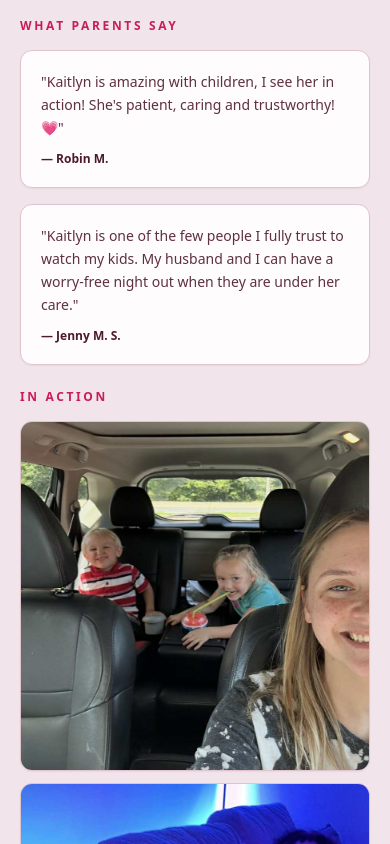
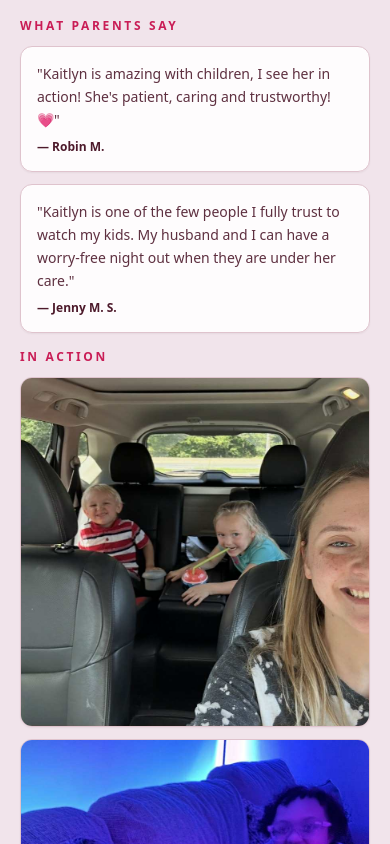
Before and after one commit to raczniakservices/kaitlyn-nanny-landing, a Next.js app in the folder apps/kaitlyn-nanny/: page / in a window 390 px wide. Shown: the part 1120-1964 px from the top of the page. Built offline with nearby package versions, Linux system fonts and the light colour scheme.

Commit message:
Tighten mobile spacing for testimonials and photo gallery

```diff
--- a/apps/kaitlyn-nanny/app/page.tsx
+++ b/apps/kaitlyn-nanny/app/page.tsx
@@ -87,23 +87,23 @@ export default function Page() {
 
             {/* Testimonials */}
             <Reveal delay={0.25}>
-              <div className="mb-6">
-                <p className="mb-4 text-xs font-bold tracking-[0.22em] text-[hsl(var(--accent-deep))]">WHAT PARENTS SAY</p>
-                <div className="space-y-4">
+              <div className="mb-4">
+                <p className="mb-3 text-xs font-bold tracking-[0.22em] text-[hsl(var(--accent-deep))]">WHAT PARENTS SAY</p>
+                <div className="space-y-3">
                   {/* Testimonial 1 */}
-                  <div className="rounded-xl border border-[hsl(var(--border))] bg-white/90 p-5 shadow-sm">
+                  <div className="rounded-xl border border-[hsl(var(--border))] bg-white/90 p-4 shadow-sm">
                     <p className="text-sm leading-relaxed text-[hsl(var(--text))]/90">
                       &quot;Kaitlyn is amazing with children, I see her in action! She&apos;s patient, caring and trustworthy! 💗&quot;
                     </p>
-                    <p className="mt-3 text-xs font-bold text-[hsl(var(--text))]">— Robin M.</p>
+                    <p className="mt-2 text-xs font-bold text-[hsl(var(--text))]">— Robin M.</p>
                   </div>
 
                   {/* Testimonial 2 */}
-                  <div className="rounded-xl border border-[hsl(var(--border))] bg-white/90 p-5 shadow-sm">
+                  <div className="rounded-xl border border-[hsl(var(--border))] bg-white/90 p-4 shadow-sm">
                     <p className="text-sm leading-relaxed text-[hsl(var(--text))]/90">
                       &quot;Kaitlyn is one of the few people I fully trust to watch my kids. My husband and I can have a worry-free night out when they are under her care.&quot;
                     </p>
-                    <p className="mt-3 text-xs font-bold text-[hsl(var(--text))]">— Jenny M. S.</p>
+                    <p className="mt-2 text-xs font-bold text-[hsl(var(--text))]">— Jenny M. S.</p>
                   </div>
                 </div>
               </div>
@@ -111,8 +111,8 @@ export default function Page() {
 
             {/* Photo Gallery */}
             <Reveal delay={0.3}>
-              <div className="mb-6">
-                <p className="mb-4 text-xs font-bold tracking-[0.22em] text-[hsl(var(--accent-deep))]">IN ACTION</p>
+              <div className="mb-8">
+                <p className="mb-3 text-xs font-bold tracking-[0.22em] text-[hsl(var(--accent-deep))]">IN ACTION</p>
                 <div className="grid grid-cols-1 sm:grid-cols-3 gap-3">
                   <div className="overflow-hidden rounded-xl border border-[hsl(var(--border))] shadow-sm">
                     <img
```
